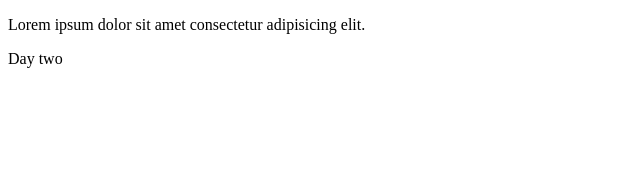
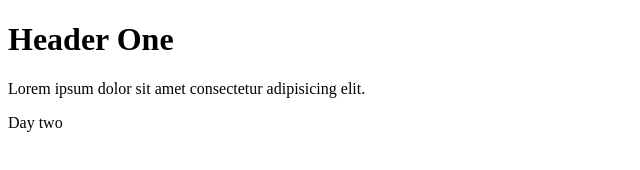
Before and after one commit to Mr-Rafiqul-Islam/github, a plain HTML site: page index.html in a window 1280 px wide. Shown: the whole page, without its empty margins (0-640 px from the left). Drawn offline with Linux system fonts and the light colour scheme.

Commit message:
Day four

```diff
--- a/index.html
+++ b/index.html
@@ -7,6 +7,7 @@
 </head>
 <body>
 
+    <h1>Header One</h1>
     <p>Lorem ipsum dolor sit amet consectetur adipisicing elit.</p>
     <span>Day two</span>
 
```
